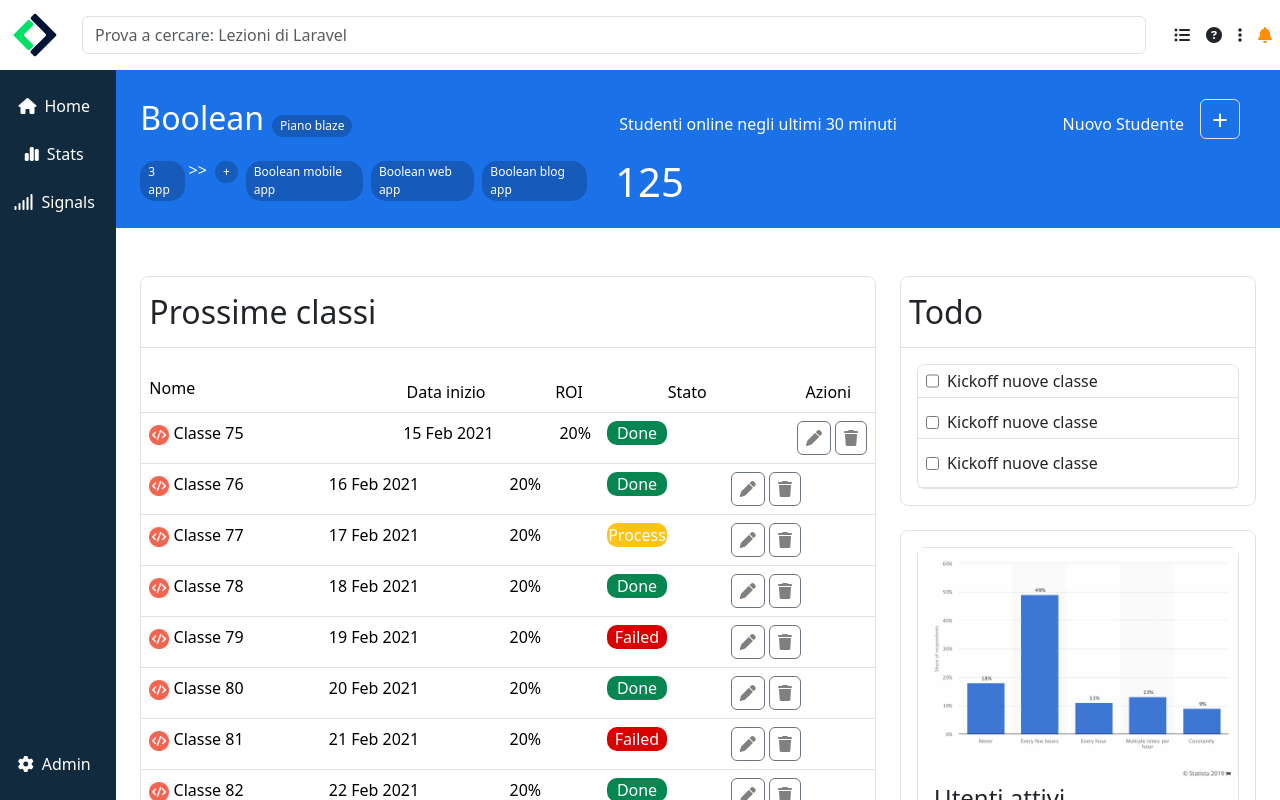
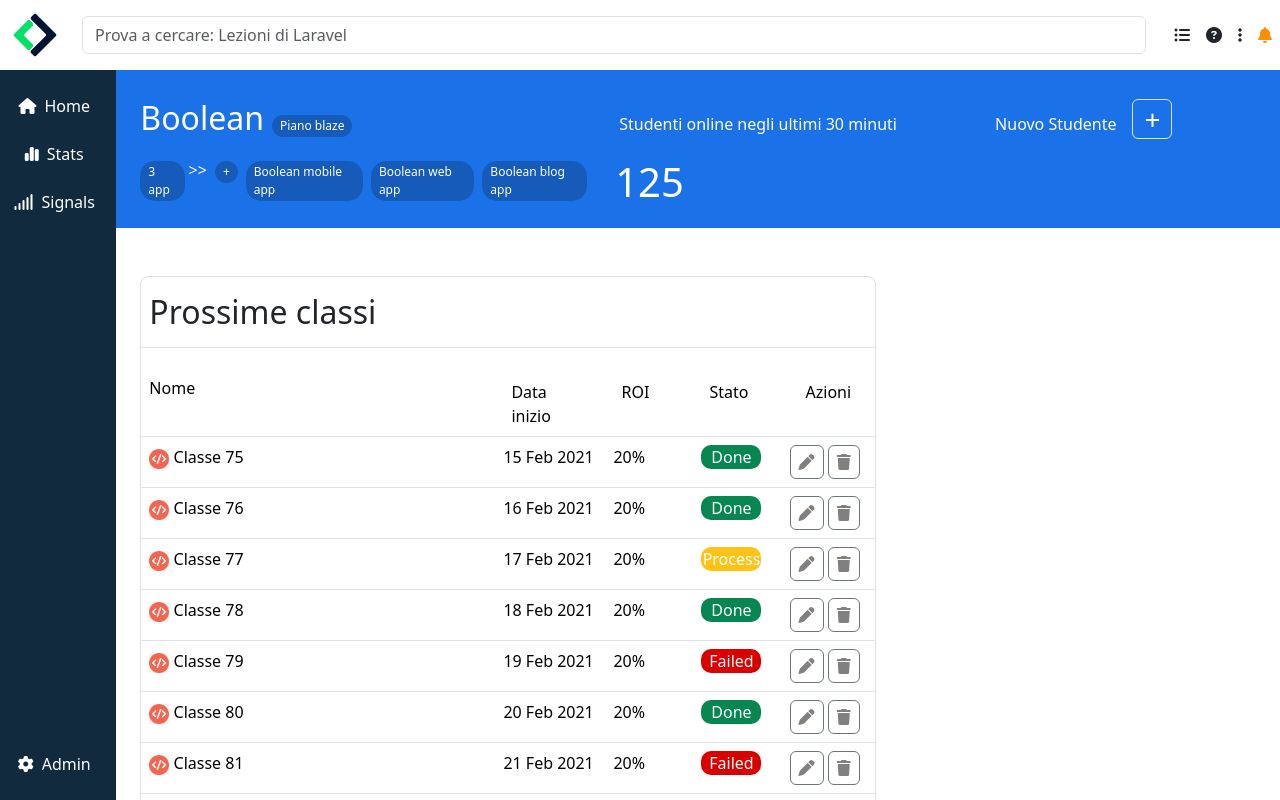
Before and after one commit to LucaCaligola/html-css-bootstrap-dashboard, a plain HTML site: page index.html in a window 1280 px wide. Drawn offline with nearby package versions, Linux system fonts and the light colour scheme.

Commit message:
Table fixed, working on the todo and stats sections

```diff
--- a/index.html
+++ b/index.html
@@ -89,7 +89,7 @@
             <div class="container-fluid main-blue pt-4 px-4 text-white">
                 <div class="row d-flex justify-content-between align-items-baseline">
 
-                    <div class="d-flex align-items-baseline mb-3 col-md-3 new-student justify-content-end">
+                    <div class="d-flex align-items-baseline mb-3 col-md-3 new-student">
                         <p class="">Nuovo Studente</p>
                         <div class="mx-3 plus border rounded fs-3 d-flex justify-content-center align-items-center px-3 py-2">+</div>
                     </div>
@@ -128,7 +128,7 @@
 
             <!-- INIZIO TABELLA  -->
             <section class="container-fluid pt-4 px-4">
-                <div class="row">
+                <div class="row p-0">
                     <div class="col-12 col-lg-8 my-4">
                        <div class="border rounded-3">
                             <h2 class="border-bottom py-3 px-2">Prossime classi</h2>
@@ -136,22 +136,22 @@
                             <table class="table">
                                 <tbody class="">
                                     <tr class="">
-                                        <td class="pt-1">Nome</td>
+                                        <th class="pt-1 fw-normal">Nome</th>
 
                                         <div class="pt-3">
-                                            <td class="my-display-none-lg text-end px-3">Data inizio</td>
-                                            <td class="my-display-none-lg text-end px-3">ROI</td>
-                                            <td class="text-end px-3">Stato</td>
-                                            <td class="text-end px-4">Azioni</td>
+                                            <th class="my-display-none-lg px-3 fw-normal my-th-witdh-start">Data inizio</th>
+                                            <th class="my-display-none-lg px-3 fw-normal my-th-witdh-center">ROI</th>
+                                            <th class=" px-3 fw-normal my-th-witdh-center">Stato</th>
+                                            <th class="px-4 fw-normal my-th-witdh">Azioni</th>
                                         </div>
                                     </tr>
                                     <tr class="">
                                         <td><img src="img/class-avatar.jpg" alt="Logo classe"> Classe 75</td>
-                                        <td class="my-display-none-lg text-end">15 Feb 2021</td>
-                                        <td class="my-display-none-lg text-end">20%</td>
+                                        <td class="my-display-none-lg">15 Feb 2021</td>
+                                        <td class="my-display-none-lg">20%</td>
                                         <td class=""><div class="table-border-radius green text-center ">Done</div></td>
                                         <td>
-                                            <div class="check-color text-end">
+                                            <div class="check-color">
                                                 <i class="fa-solid fa-pen border border-secondary rounded-2 p-2"></i>
                                                 <i class="fa-solid fa-trash border border-secondary rounded-2 p-2"></i>
                                             </div>
@@ -282,21 +282,6 @@
                     </div>
 
 
-
-
-
-
-
-
-
-
-
-
-
-
-
-                </div>
-
                     <!-- INIZIO TODO -->
                     <div class="col-12 col-lg-4 my-4">
                         <div class="border rounded-3">
@@ -322,7 +307,7 @@
 
                         <!-- INIZIO SEZIONE STATISTICHE  -->
                         <div class="border rounded-3 mt-4">
-                        <div class="border rounded-3 statistiche my-3 mx-3">
+                            <div class="border rounded statistiche my-3 mx-3">
                                     <img src="img/stats.jpeg" alt="Immagine grafico">
                                     <div class="mx-3">
                                         <p class="fs-4">Utenti attivi</p>
@@ -343,6 +328,14 @@
 
 
 
+                </div>
+
+
+
+
+
+
+
 
             </section>
         </section>
--- a/style.css
+++ b/style.css
@@ -50,6 +50,18 @@
     height: 40px;
     width: 40px;
 
+}
+
+.my-th-witdh {
+    width: 7%;
+}
+
+.my-th-witdh-center {
+    width: 12%;
+}
+
+.my-th-witdh-start {
+    width: 15%;
 }
 
 .statistiche img {
```
Lines whose indentation alone changed are shown as unchanged.
